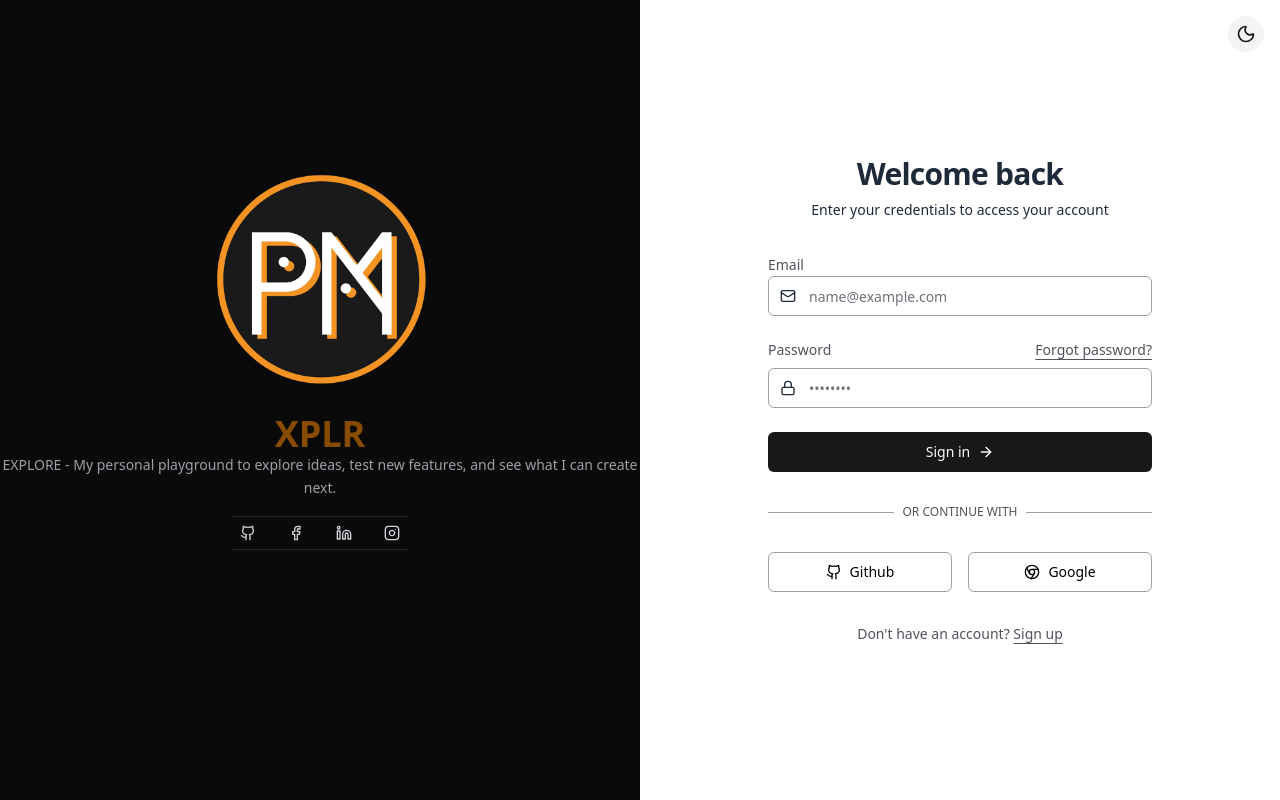
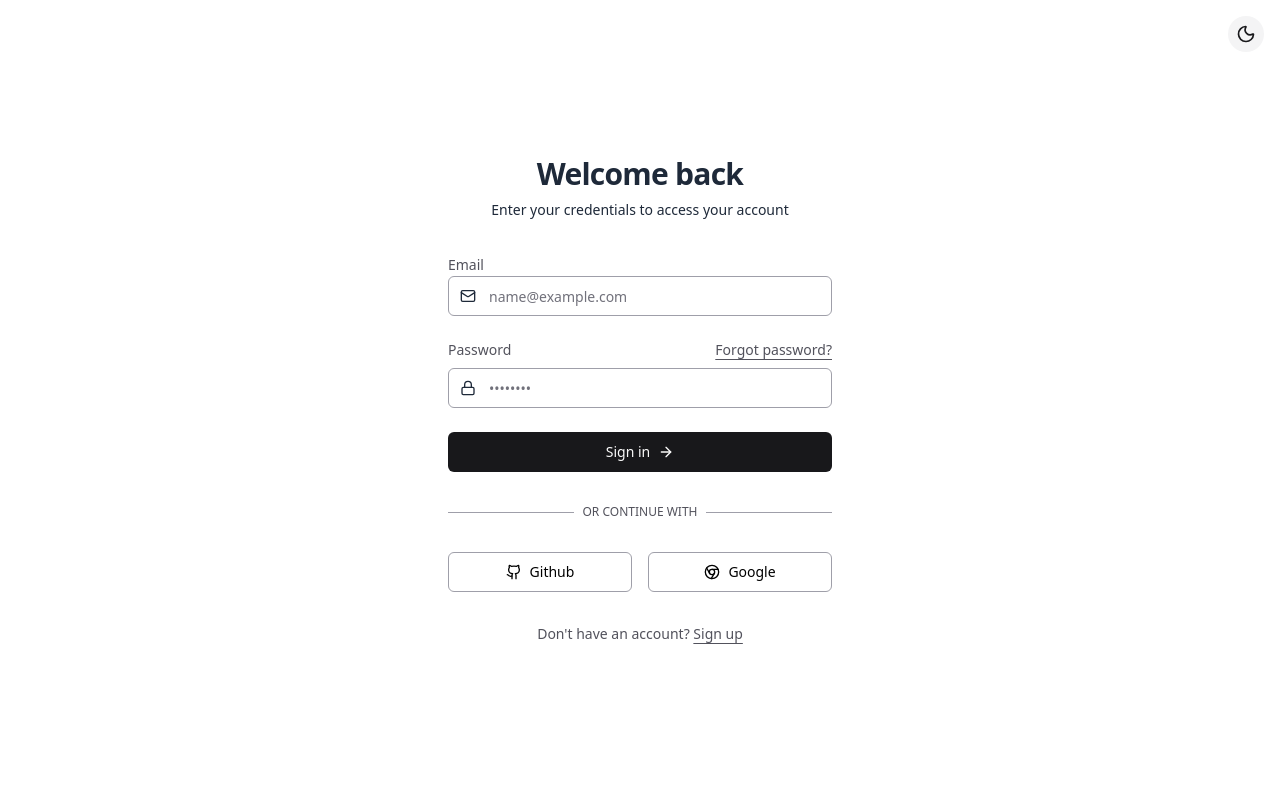
Before and after one commit to PiemEscy/xplr, a Next.js app: page /login in a window 1280 px wide. Built offline with nearby package versions, Linux system fonts and the light colour scheme.

Commit message:
LOGIN PAGE - removal of left content

```diff
--- a/app/(auth)/login/page.tsx
+++ b/app/(auth)/login/page.tsx
@@ -3,24 +3,16 @@
 import { Mail, Lock, ArrowRight, Github, Chrome} from "lucide-react";
 import Link from "next/link";
 import ThemeToggleComponent from "@/app/components/ThemeToggleComponent";
-import ProfilePhotoComponent from "./login_components/ProfilePhotoComponent";
-import SocialLinkComponent from "./login_components/SocialLinkComponent";
 import DefaultLabelComponent from "@/app/components/DefaultLabelComponent";
 
 export default function LoginPage() {
-
 
     return (
         <div className="flex min-h-screen w-full app-bg-theme-color transition-colors">
 
             <ThemeToggleComponent />
-            {/* Left Side - Hero / Branding */}
-            <div className="hidden lg:flex lg:flex-col w-1/2 relative app-bg-theme-color-mirror items-center justify-center overflow-hidden -mt-30">
-                <ProfilePhotoComponent/>
-                <SocialLinkComponent/>
-            </div>
 
-            {/* Right Side - Login Form */}
+            {/* Login Form */}
             <div className="flex-1 flex flex-col justify-center items-center p-8 sm:p-12 lg:p-16 relative">
                 <div className="w-full max-w-sm space-y-8">
                     <div className="text-center">
```
